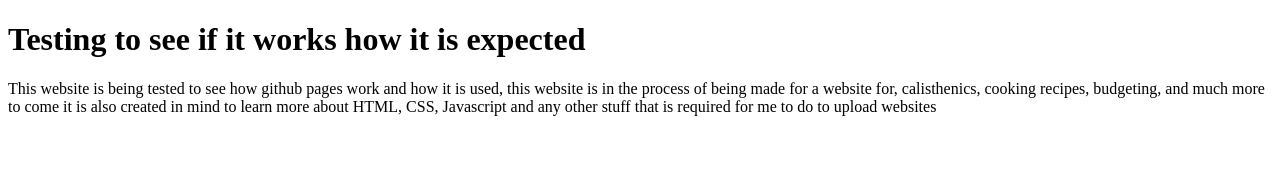
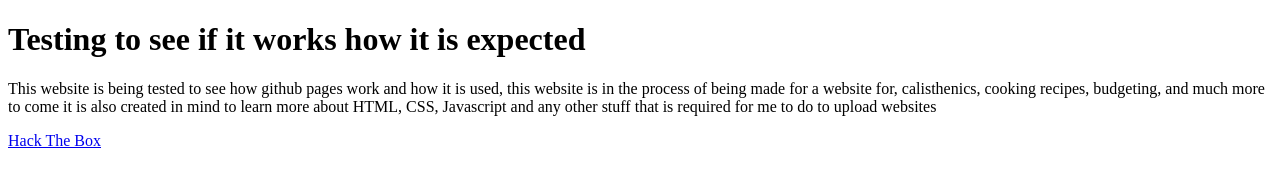
Before and after one commit to zharkaron/Calisthenics, a plain HTML site: page index.html in a window 1280 px wide. Drawn offline with Linux system fonts and the light colour scheme.

Commit message:
added link to hack the box i wonder if i could add the calisthenics page?

```diff
--- a/index.html
+++ b/index.html
@@ -8,5 +8,6 @@
     <body>
     <h1>Testing to see if it works how it is expected</h1>
     <p>This website is being tested to see how github pages work and how it is used, this website is in the process of being made for a website for, calisthenics, cooking recipes, budgeting, and much more to come it is also created in mind to learn more about HTML, CSS, Javascript and any other stuff that is required for me to do to upload websites</p>
+    <a href="https://hackthebox.com">Hack The Box</a>
     </body>
 </html>
```
